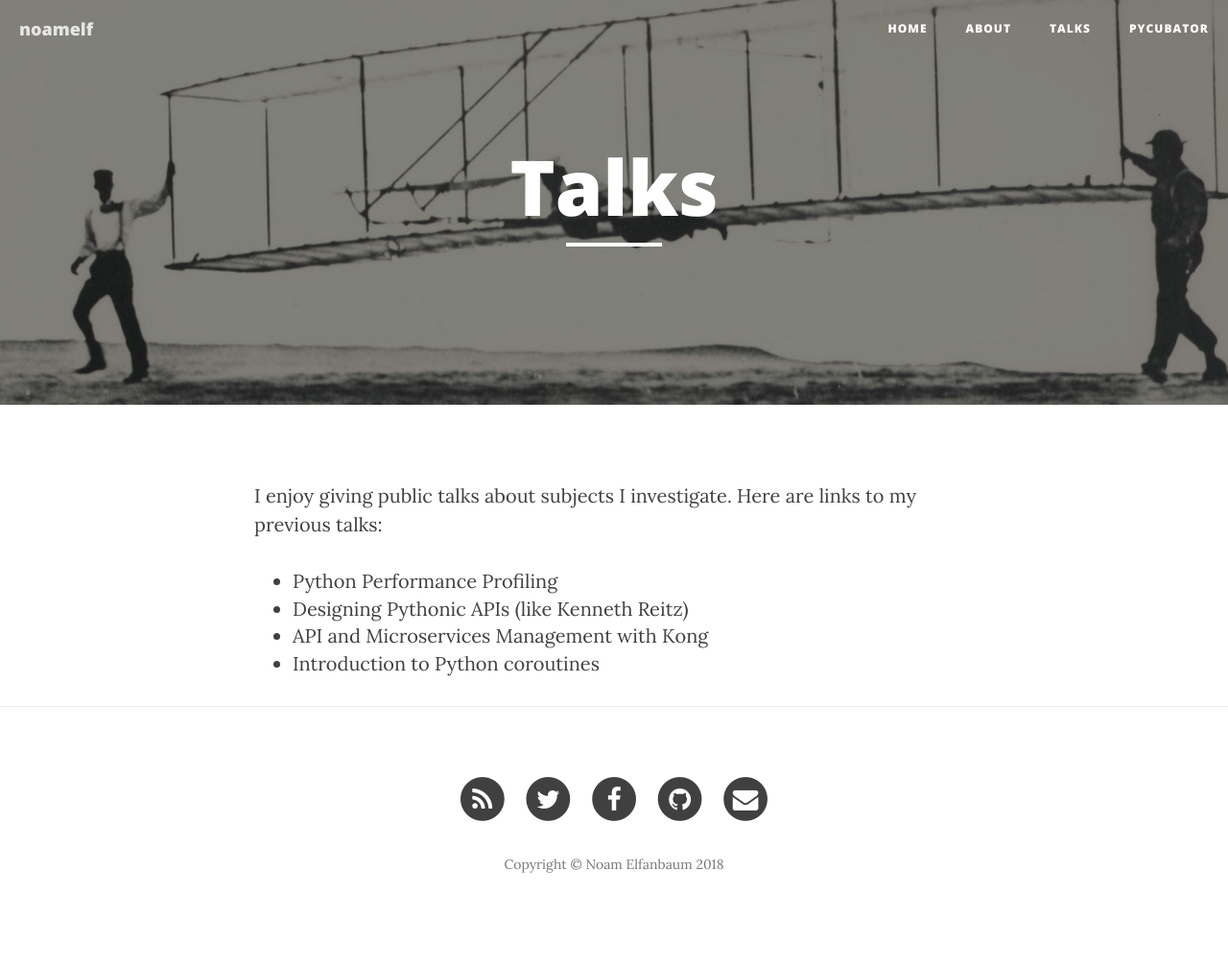
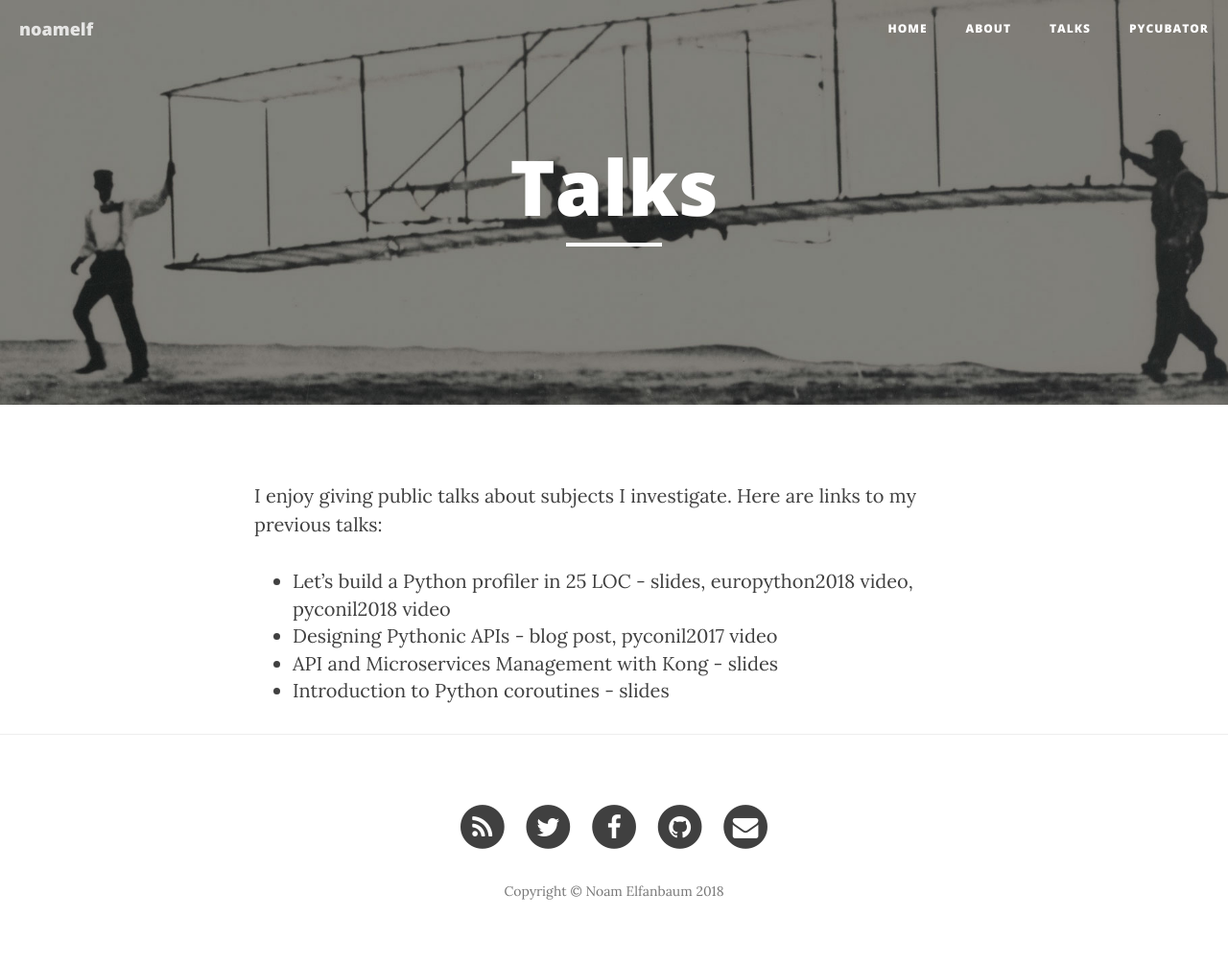
Before and after one commit to noamelf/noamelf.github.io, a Jekyll site: the page built from talks.md, in a window 1280 px wide. Shown: the whole page at 96% size. Built offline with Jekyll 4.4.1, drawn with Linux system fonts in a browser that asks for light colours; nearby versions of some CDN libraries; before the commit the page ends 977 px from its top, so only the background shows below that.

Commit message:
Update talks.md

```diff
--- a/talks.md
+++ b/talks.md
@@ -7,7 +7,7 @@ header-img: "img/post-bg-02.jpg"
 
 I enjoy giving public talks about subjects I investigate. Here are links to my previous talks:
 
-* [Python Performance Profiling](https://www.slideshare.net/noamelf/python-performance-profiling-90164434?trk=v-feed)
-* [Designing Pythonic APIs (like Kenneth Reitz)](/designing-pythonic-apis-talk)
-* [API and Microservices Management with Kong](https://goo.gl/sS5spo)
-* [Introduction to Python coroutines](/intro-to-python-coroutines-talk)
+* Let's build a Python profiler in 25 LOC - [slides](https://gitpitch.com/noamelf/Lets-build-a-Python-profiler-in-25-LOC), [europython2018 video](https://youtu.be/qRqDgJLM568?t=1h32m53s), [pyconil2018 video](https://www.youtube.com/watch?v=e03oTN3e0aM)
+* Designing Pythonic APIs - [blog post](/designing-pythonic-apis-talk), [pyconil2017 video](https://www.youtube.com/watch?v=CrQQCa_AoWI)
+* API and Microservices Management with Kong - [slides](https://goo.gl/sS5spo)
+* Introduction to Python coroutines - [slides](/intro-to-python-coroutines-talk)
```
